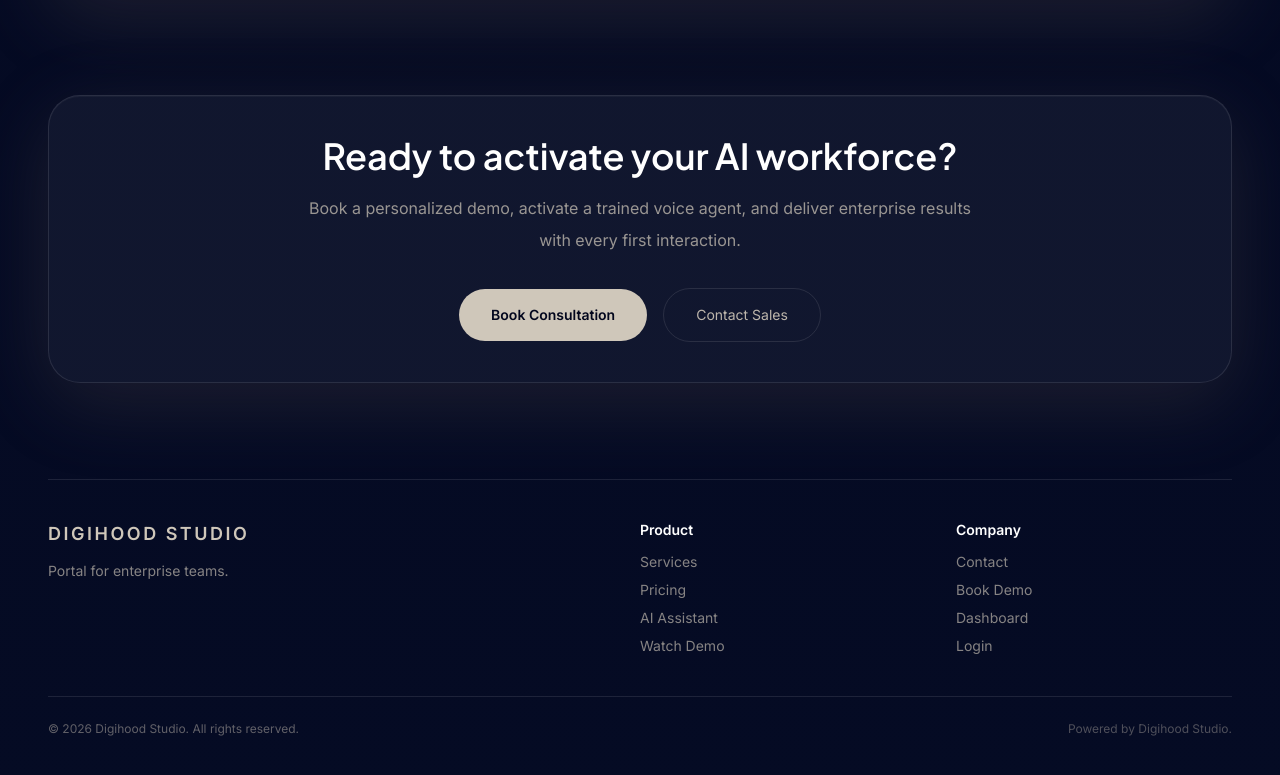
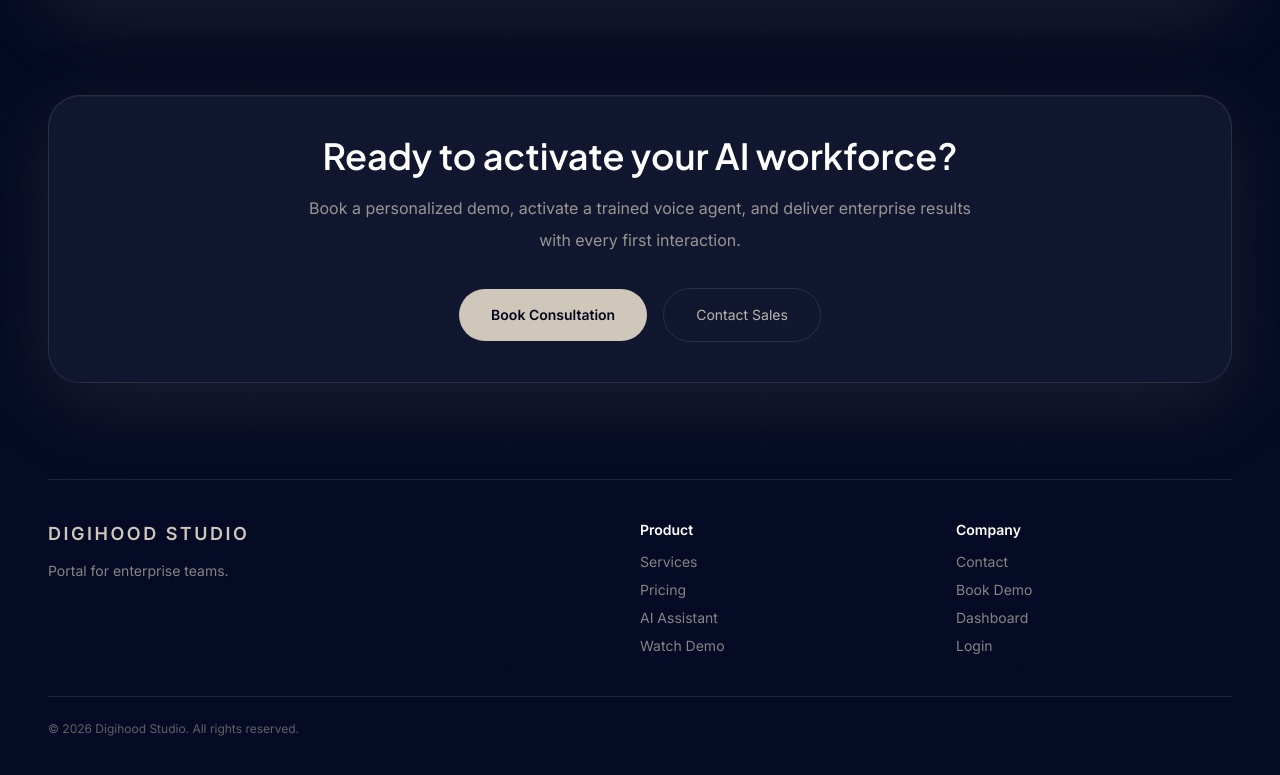
Before and after one commit to digihoodstudio/portalv1.1, a Next.js app in the folder frontend/: page / in a window 1280 px wide. Shown: the part 5432-6207 px from the top of the page. Built offline with nearby package versions, Linux system fonts and the light colour scheme; no server answers.

Commit message:
Update Footer.tsx

```diff
--- a/frontend/components/Footer.tsx
+++ b/frontend/components/Footer.tsx
@@ -49,9 +49,6 @@ export default function Footer() {
         <p className="text-xs text-foreground/50">
           © 2026 Digihood Studio. All rights reserved.
         </p>
-        <p className="text-xs text-foreground/40">
-          Powered by Digihood Studio.
-        </p>
       </div>
     </footer>
   );
```
